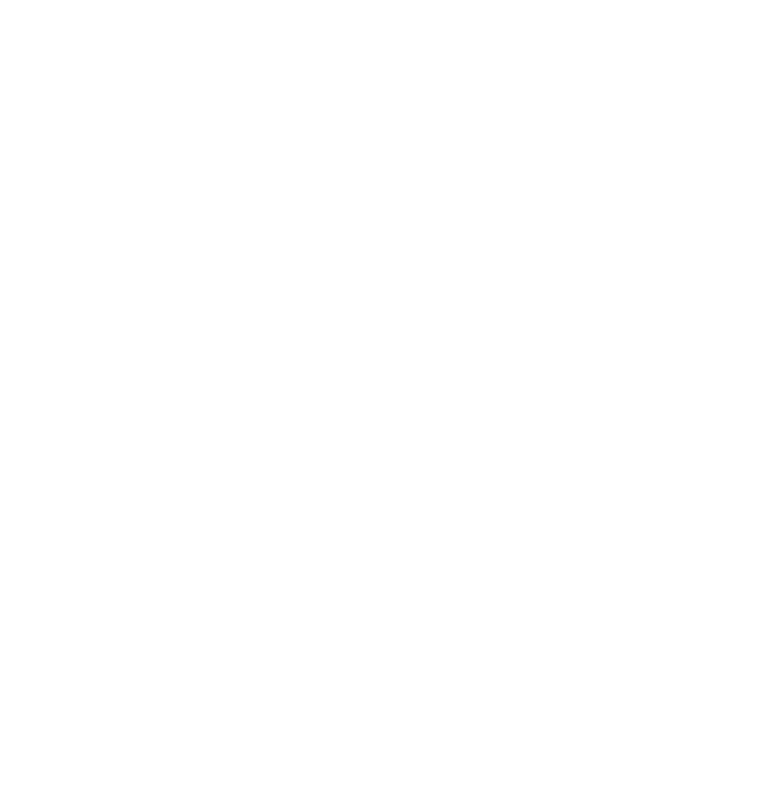
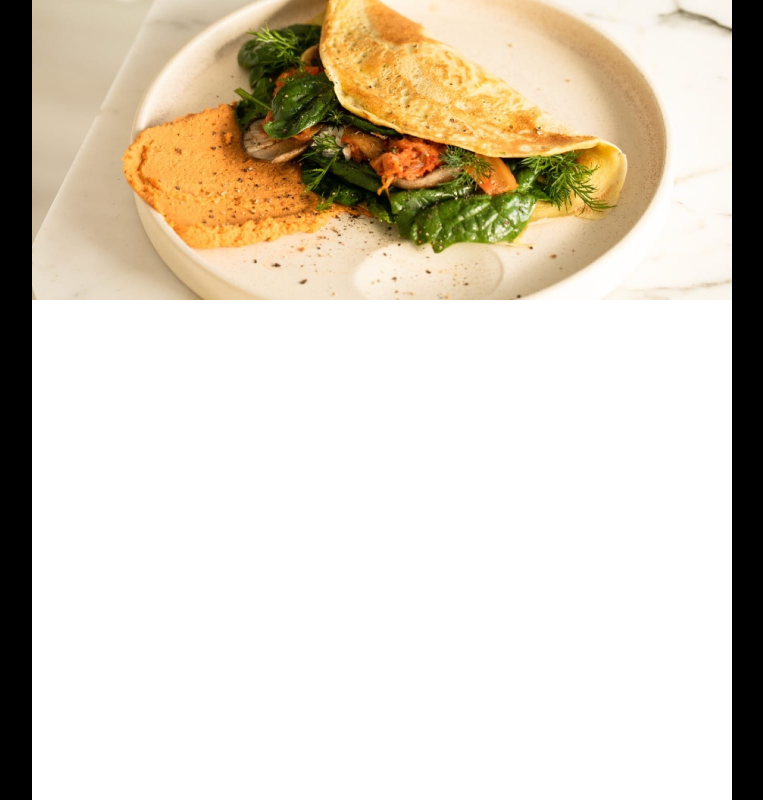
Before and after one commit to TeuzLemos/Recipe-page, a plain HTML site: page index.html in a window 1280 px wide. Shown: the whole page, without its empty margins (258-1021 px from the left). Drawn offline with Linux system fonts and the light colour scheme.

Commit message:
Testando img

```diff
--- /dev/null
+++ b/estilos/mobile.css
@@ -0,0 +1,24 @@
+@charset "UTF-8";
+
+* {
+    margin: 0px;
+    padding: 0px;
+}
+
+body, html {
+    width: 100vw;
+    height: 100vh;
+    background-color: black;
+}
+
+main {
+    background-color: white;
+    width: 700px;
+    height: 100%;
+    margin: auto;
+}
+
+section#img > img {
+    width: 700px;
+    height: 300px;
+}
--- a/index.html
+++ b/index.html
@@ -5,8 +5,16 @@
     <meta name="viewport" content="width=device-width, initial-scale=1.0">
     <title>Recipe page</title>
     <link rel="shortcut icon" href="imagens/favicon-32x32.png" type="image/x-icon">
+    <link rel="stylesheet" href="estilos/mobile.css">
+    <link rel="stylesheet" href="estilos/desktop.css">
 </head>
 <body>
-
+    <main>
+        <article>
+            <section id="img">
+                <img src="imagens/image-omelette.jpeg" alt="omelette image">
+            </section>
+        </article>
+    </main>
 </body>
 </html>
```
Also changed, not shown: estilos/desktop.css (added).
